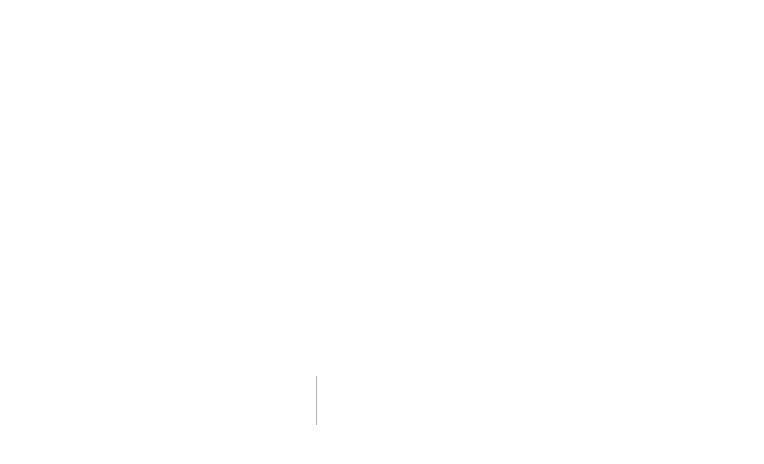
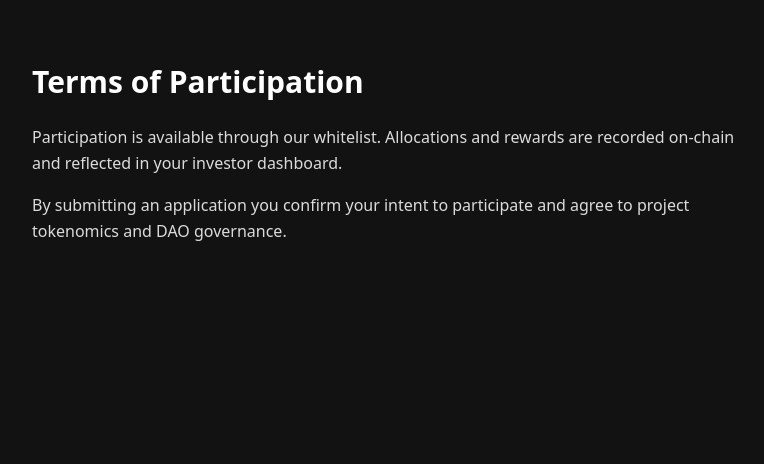
Before and after one commit to Gatsby01k/petb-ok-main, a Next.js app: page /terms in a window 1280 px wide. Before the commit this address had no page. Shown: the top 464 px of the page, without its empty margins (248-1012 px from the left). Built offline with nearby package versions, Linux system fonts and the light colour scheme.

Commit message:
Create page.tsx

```diff
--- /dev/null
+++ b/app/terms/page.tsx
@@ -0,0 +1,15 @@
+import type { Metadata } from "next";
+
+export const metadata: Metadata = { title: "Terms • Bitcoin Peter Todd" };
+
+export default function TermsPage() {
+  return (
+    <main className="mx-auto max-w-3xl px-4 sm:px-6 py-16 text-white">
+      <h1 className="text-3xl font-extrabold">Terms of Participation</h1>
+      <div className="mt-6 space-y-4 text-white/85 leading-relaxed">
+        <p>Participation is available through our whitelist. Allocations and rewards are recorded on-chain and reflected in your investor dashboard.</p>
+        <p>By submitting an application you confirm your intent to participate and agree to project tokenomics and DAO governance.</p>
+      </div>
+    </main>
+  );
+}
```
